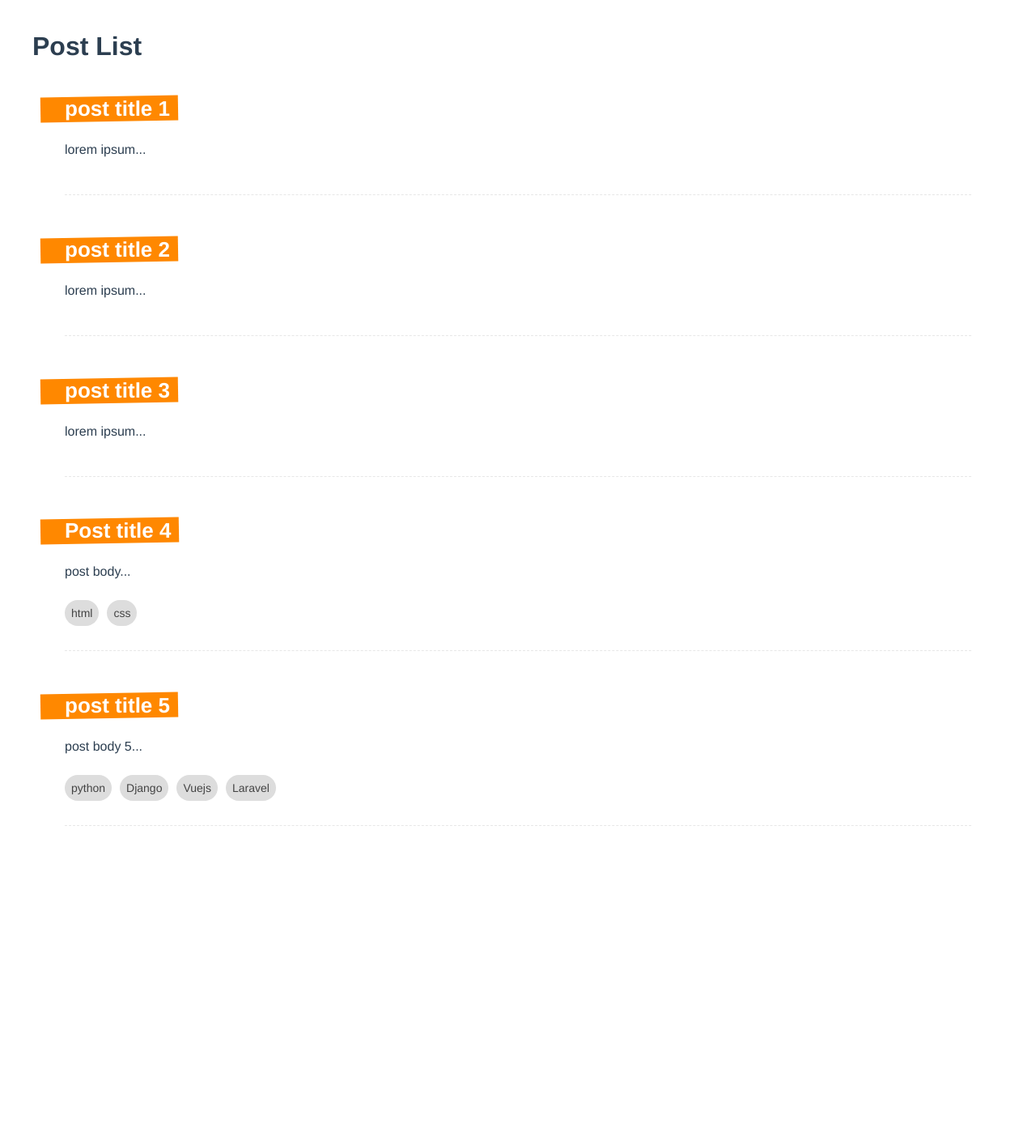
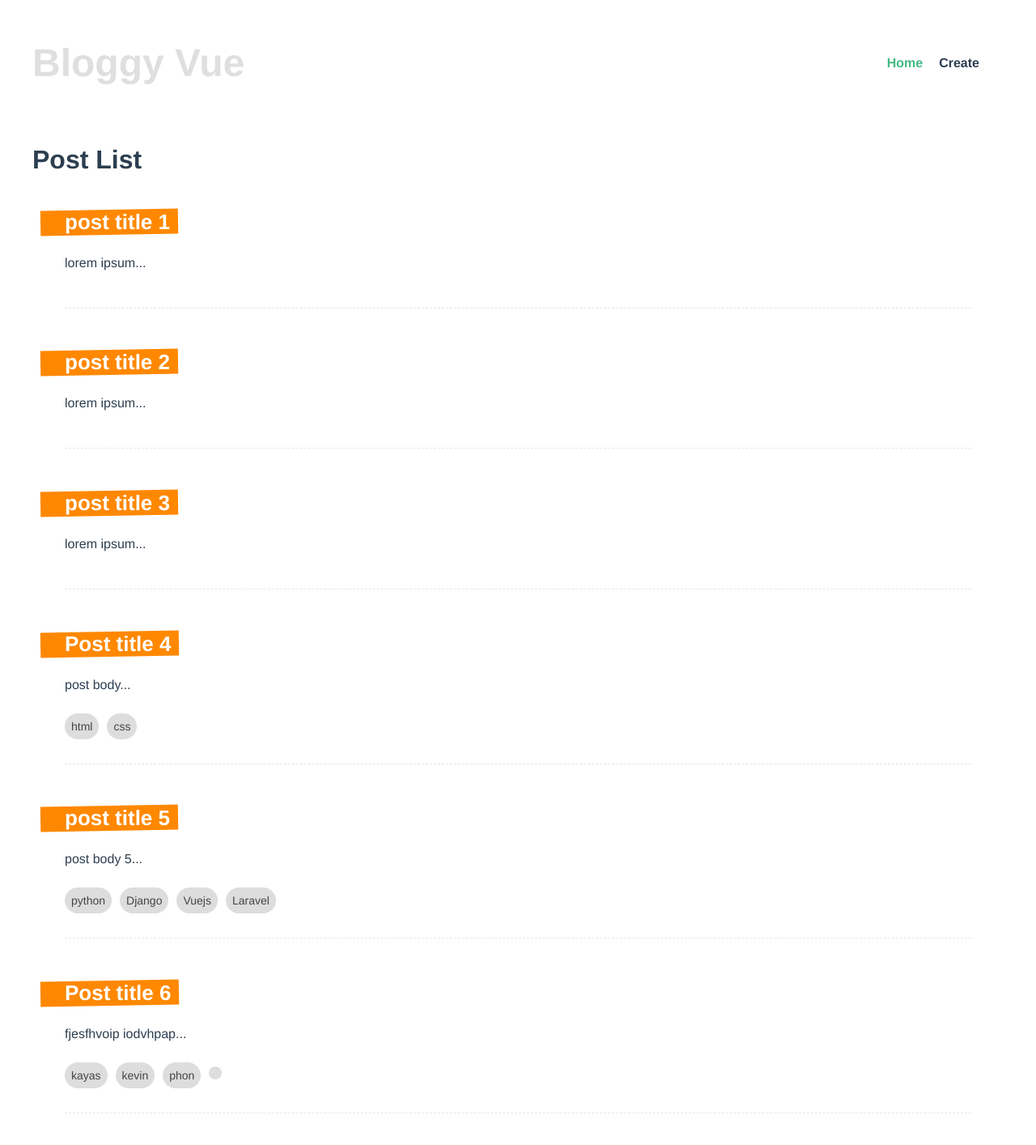
Before and after one commit to Kevin-Phon/composition-api, a Vue app: page / in a window 1280 px wide. Shown: the top 1414 px of the page at 81% size. Before the commit the page ends 1068 px from the top, so only its background shows below. Built offline with nearby package versions, Linux system fonts and the light colour scheme; data requests are answered from the project's data file.

Commit message:
Navbar component and detail style code(just css)

```diff
--- a/database/db.json
+++ b/database/db.json
@@ -34,6 +34,17 @@
         "Laravel"
       ],
       "id": 5
+    },
+    {
+      "title": "Post title 6",
+      "body": "fjesfhvoip iodvhpap",
+      "tags": [
+        "kayas",
+        "kevin",
+        "phon",
+        ""
+      ],
+      "id": 6
     }
   ]
 }
--- a/src/App.vue
+++ b/src/App.vue
@@ -1,9 +1,20 @@
 <template>
-
+  <NavBar></NavBar>
   <router-view/>
 </template>
 
+<script>
+import NavBar from './components/NavBar.vue'
+export default{
+  components:{
+    NavBar
+  }
+}
+
+</script>
+
 <style>
+
 #app {
   font-family: Avenir, Helvetica, Arial, sans-serif;
   -webkit-font-smoothing: antialiased;
--- /dev/null
+++ b/src/components/NavBar.vue
@@ -0,0 +1,39 @@
+<template>
+  <header>
+      <h1>Bloggy Vue</h1>
+      <nav>
+          <router-link :to="{name:'Home'}">Home</router-link>
+          <router-link :to="{name:'Create'}">Create</router-link>
+      </nav>
+  </header>
+</template>
+
+<script>
+export default {
+
+}
+</script>
+
+<style>
+    header{
+    display: flex;
+    justify-content: space-between;
+    align-items: center;
+    max-width: 1200px;
+    margin: 0 auto;
+    padding: 10px;
+  }
+  header h1 {
+    color: #dfdfdf;
+    font-size: 48px;
+  }
+  header a {
+    color: #bbb;
+    text-decoration: none;
+    margin-left: 20px;
+  }
+  header a.router-link-active {
+    color: #444;
+    font-weight: bold;
+  }
+</style>
--- a/src/composables/getPost.js
+++ b/src/composables/getPost.js
@@ -6,9 +6,9 @@
 
     let load=async()=>{
         try{
-            await new Promise((resolve,reject)=>{
-                setTimeout(resolve,2000)
-            })
+            // await new Promise((resolve,reject)=>{
+            //     setTimeout(resolve,2000)
+            // })
             let response=await fetch('http://localhost:3000/posts/'+id)
             if(response.status===404){
                 throw new Error('Not Found URL')
--- a/src/composables/getPosts.js
+++ b/src/composables/getPosts.js
@@ -7,9 +7,9 @@
     let load=async()=>{
       try{
         //make a time delay
-        await new Promise((resolve,reject)=>{
-          setTimeout(resolve,2000)
-        })
+        // await new Promise((resolve,reject)=>{
+        //   setTimeout(resolve,2000)
+        // })
 
         let response = await fetch('http://localhost:3000/posts')
         if(response.status===404){
--- a/src/router/index.js
+++ b/src/router/index.js
@@ -6,7 +6,7 @@
 const routes = [
   {
     path: '/',
-    name: 'home',
+    name: 'Home',
     component: HomeView
   },
   {
--- a/src/views/DetailView.vue
+++ b/src/views/DetailView.vue
@@ -1,5 +1,5 @@
 <template>
-  <div v-if="post">
+  <div v-if="post" class="post">
       <h2>{{post.title}}</h2>
       <p>{{post.body}}</p>
   </div>
@@ -26,5 +26,38 @@
 </script>
 
 <style>
-
+  .post{
+        margin: 0 40px 30px;
+        padding-bottom: 30px;
+        border-bottom: 1px dashed #e7e7e7;
+    }
+    .post h2{
+        display: inline-block;
+        position: relative;
+        font-size: 26px;
+        color: white;
+        margin-bottom: 10px;
+        max-width: 400px;
+    }
+    .post h2::before{
+        content: "";
+        display: block;
+        width: 100%;
+        height: 100%;
+        background: #ff8800;
+        position: absolute;
+        z-index: -1;
+        padding-right: 40px;
+        left: -30px;
+        transform: rotate(-1deg);
+    }
+    .pill {
+    display: inline-block;
+    margin: 10px 10px 0 0;
+    color: #444;
+    background: #ddd;
+    padding: 8px;
+    border-radius: 20px;
+    font-size: 14px;
+  }
 </style>
```
Also changed, not shown: src/components/PostsList.vue (line endings or trailing spaces).
